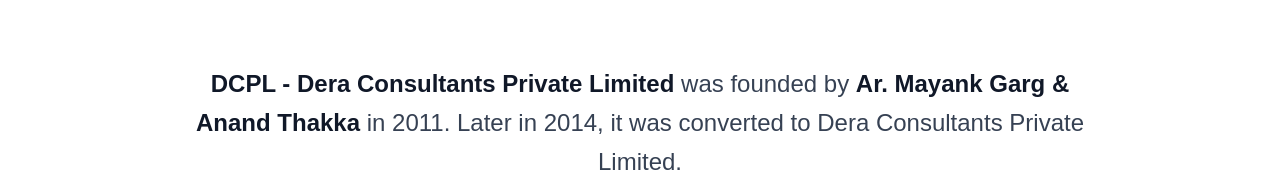
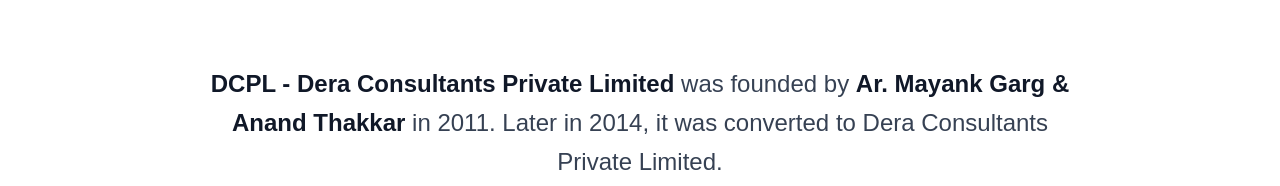
Before and after one commit to vibe008/dcpl, a Next.js app: page /About in a window 1280 px wide. Shown: the part 564-750 px from the top of the page. Built offline with nearby package versions, Linux system fonts and the light colour scheme.

Commit message:
enhanced1

```diff
--- a/src/Components/About.js
+++ b/src/Components/About.js
@@ -12,7 +12,7 @@
                         Later in 2014, it was converted to Dera Consultants Private
                         Limited.
                         DCPL currently has 02 appointed Directors/Decision makers
-                        Mayank Garg & Anand Thakka.</p>
+                        Mayank Garg & Anand Thakkar.</p>
                 </div>
                 <div className="w-[100%] lg:w-[50%]">
                     <p className="lg:text-[.875rem] md:text-[2.5rem]  sm:text-[1rem]"> We are a multidisciplinary practice that provides professional services in Architectural design,
--- a/src/app/About/page.js
+++ b/src/app/About/page.js
@@ -95,7 +95,7 @@
               </span>{" "}
               was founded by{" "}
               <span className="font-semibold text-gray-900">
-                Ar. Mayank Garg & Anand Thakka
+                Ar. Mayank Garg & Anand Thakkar
               </span>{" "}
               in 2011. Later in 2014, it was converted to Dera Consultants Private Limited.
             </p>
```
